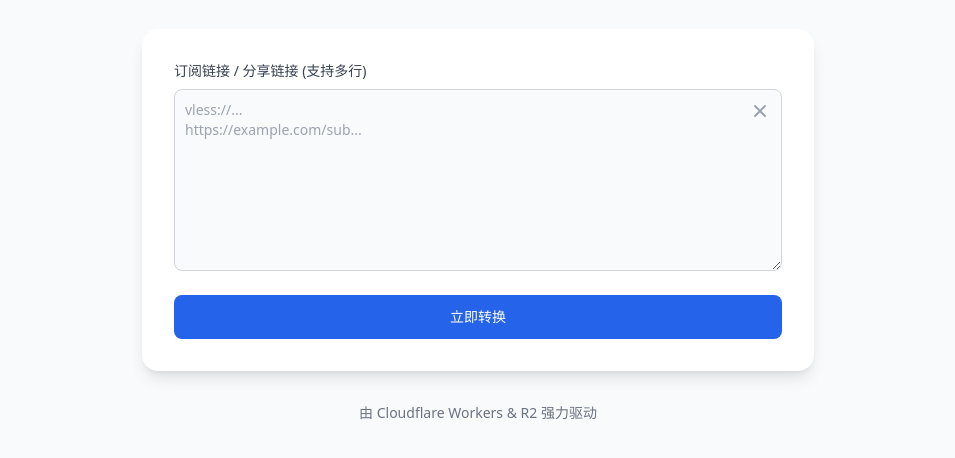
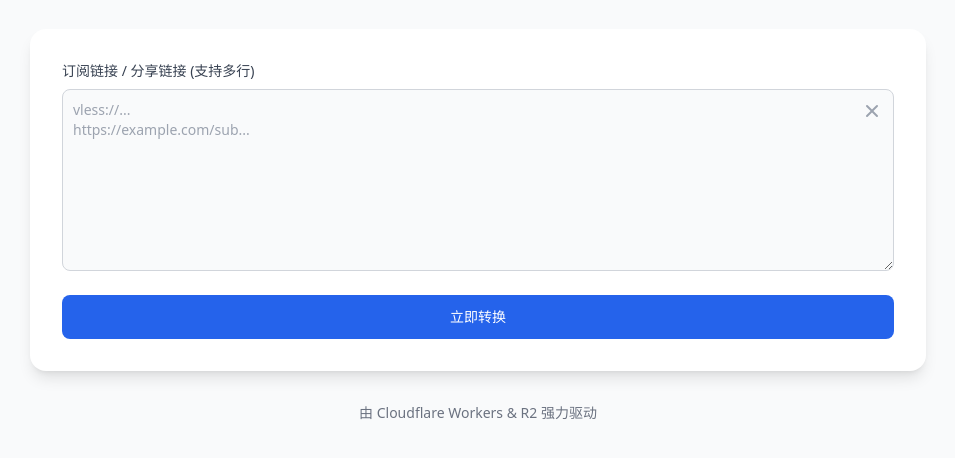
Before and after one commit to qyidc/sub-store, a website: page public/index.html in a window 1280 px wide. Shown: the part 232-690 px from the top of the page, without its empty margins (162-1117 px from the left). Drawn offline with nearby package versions, Linux system fonts and the light colour scheme.

Commit message:
Update index.html

```diff
--- a/public/index.html
+++ b/public/index.html
@@ -20,7 +20,7 @@
             <p class="mt-2 text-lg text-gray-500 dark:text-gray-400">粘贴分享链接或订阅地址，一键生成通用配置</p>
         </header>
 
-        <main class="w-full max-w-2xl bg-white dark:bg-gray-800 rounded-2xl shadow-lg p-6 md:p-8 space-y-6">
+        <main class="w-full max-w-4xl bg-white dark:bg-gray-800 rounded-2xl shadow-lg p-6 md:p-8 space-y-6">
             <!-- Input Area -->
             <div>
                 <label for="sub-input" class="block mb-2 text-sm font-medium text-gray-700 dark:text-gray-300">订阅链接 / 分享链接 (支持多行)</label>
```
